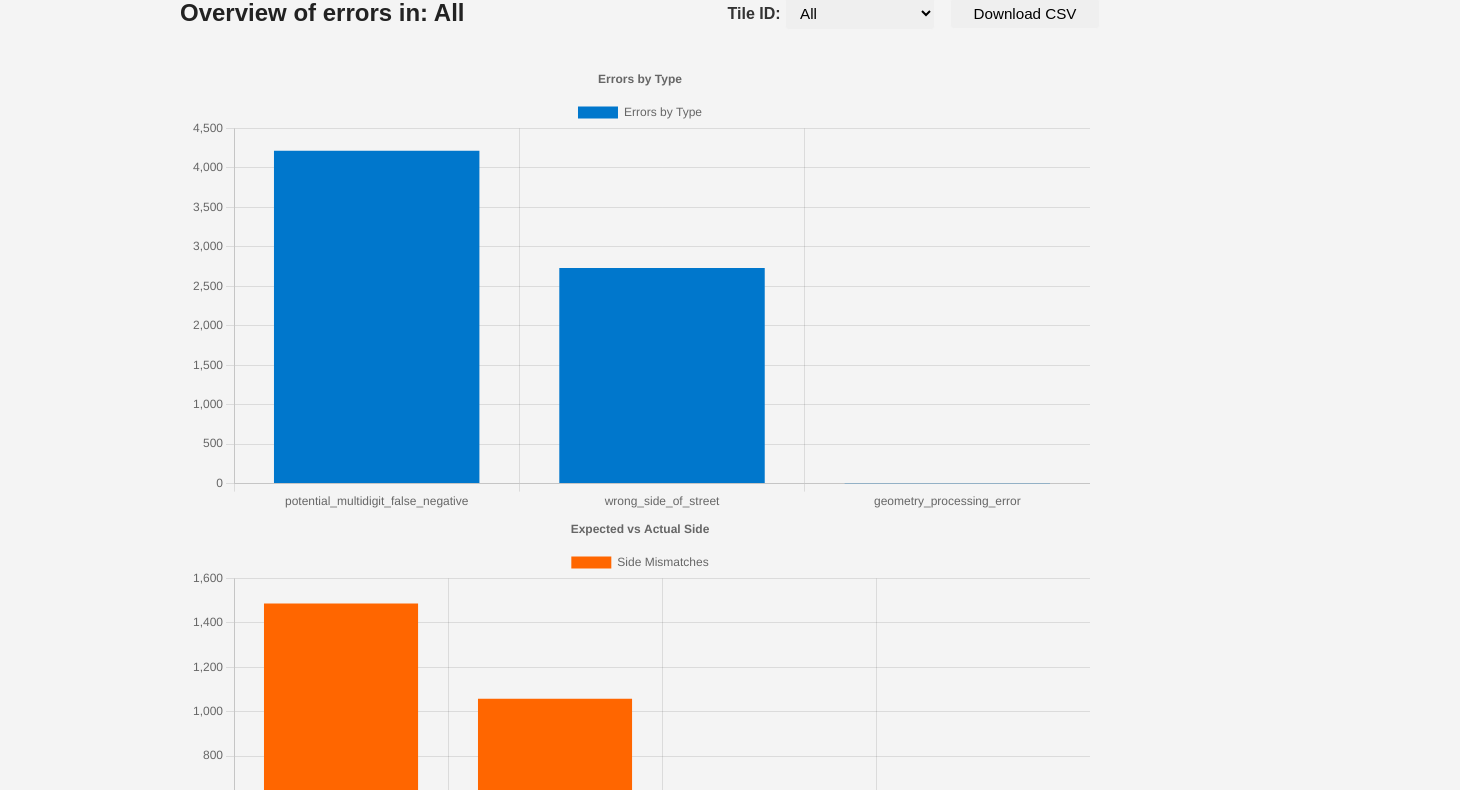
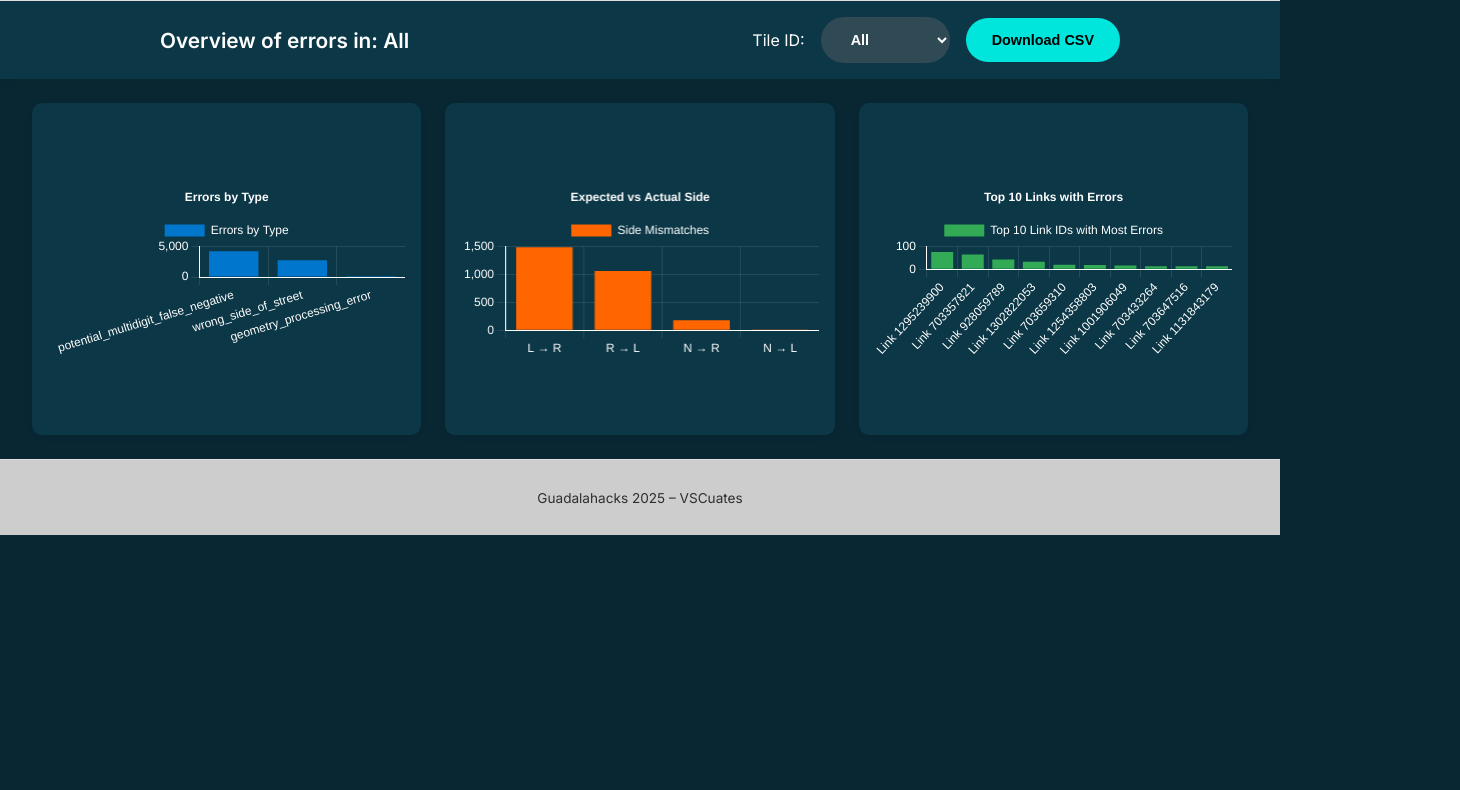
Before and after one commit to Alfredcrmn/guadalahacks2025, a plain HTML site: page dashboard/index.html in a window 1280 px wide. Shown: the part 132-922 px from the top of the page, 1460 px wide, since content can reach past the window. After the commit the page ends 800 px from the top, so only its background shows below. Drawn offline with nearby package versions, Linux system fonts and the light colour scheme; files whose address does not match are found by name.

Commit message:
CSS
Updated CSS to imitate the HERE brand recognition pattern better

```diff
--- a/dashboard/index.html
+++ b/dashboard/index.html
@@ -2,48 +2,49 @@
 <html lang="en">
   <head>
     <meta charset="UTF-8" />
-  <meta name="viewport" content="width=device-width, initial-scale=1.0"/>
-  <title>Errors Report Dashboard</title>
-  <link rel="stylesheet" href="styles.css">
+    <meta name="viewport" content="width=device-width, initial-scale=1.0" />
+    <title>VSCuates Geo QA Dashboard</title>
+    <link rel="stylesheet" href="styles.css" />
+    <link rel="preconnect" href="https://fonts.googleapis.com" />
+    <link rel="preconnect" href="https://fonts.gstatic.com" crossorigin />
+    <link
+      href="https://fonts.googleapis.com/css2?family=Inter:wght@400;600&display=swap"
+      rel="stylesheet"
+    />
   </head>
   <body>
-  <header>
+    <header id="TopBar">
       <h1>Errors Report Dashboard</h1>
+      <img src="VSC.jpg" alt="VSCuates Logo" id="logo1" />
     </header>
 
     <section id="filters" class="filters-bar">
       <div class="filters-left">
-        <h2>Overview of errors in:</h2>
+        <h2 id="overviewTitle">Overview of errors in: All</h2>
       </div>
-
       <div class="filters-right">
-        <label>
-        Tile ID:
+        <label for="tileFilter">Tile ID:</label>
         <select id="tileFilter">
           <option value="">All</option>
-            <!-- opciones dinámicas -->
         </select>
-        </label>
-
         <button id="downloadCsv">Download CSV</button>
       </div>
     </section>
 
-
-  <section id="charts">
-    <div id="chart-errors-type">
-      <canvas id="chartByType" width="400" height="200"></canvas>
+    <!-- Graph container as a single view -->
+    <main id="dashboard">
+      <div class="graph-grid">
+        <div class="graph-card">
+          <canvas id="chartByType"></canvas>
         </div>
-
-    <div id="chart-errors-direction">
-      <canvas id="chartBySide" width="400" height="200"></canvas>
+        <div class="graph-card">
+          <canvas id="chartBySide"></canvas>
         </div>
-
-    <div id="chart-errors-link">
-      <canvas id="chartByLink" width="400" height="200"></canvas>
+        <div class="graph-card">
+          <canvas id="chartByLink"></canvas>
         </div>
-  </section>
-
+      </div>
+    </main>
 
     <footer>
       <p>Guadalahacks 2025 – VSCuates</p>
--- a/dashboard/scripts.js
+++ b/dashboard/scripts.js
@@ -8,9 +8,9 @@ document.addEventListener("DOMContentLoaded", () => {
 
   // Cargar los tiles desde tiles.json
   fetch("tiles.json")
-    .then(response => response.json())
-    .then(tileIds => {
-      tileIds.forEach(tileId => {
+    .then((response) => response.json())
+    .then((tileIds) => {
+      tileIds.forEach((tileId) => {
         const option = document.createElement("option");
         option.value = tileId;
         option.textContent = tileId;
@@ -23,7 +23,7 @@ document.addEventListener("DOMContentLoaded", () => {
       // Cargar todos los errores al inicio
       loadAndDisplayAllErrors();
     })
-    .catch(error => {
+    .catch((error) => {
       console.error("Error loading tiles.json:", error);
     });
 
@@ -55,7 +55,7 @@ async function loadAndDisplayErrors(tileId) {
 async function loadErrorsForTile(tileId) {
   const sources = [
     `/outputs/validation_multidigit/errors_${tileId}.json`,
-    `/outputs/validation_side/errors_${tileId}.json`
+    `/outputs/validation_side/errors_${tileId}.json`,
   ];
 
   let allErrors = [];
@@ -82,8 +82,8 @@ async function loadAndDisplayAllErrors() {
   console.log("🔁 Cargando todos los errores...");
 
   const tileIds = await fetch("tiles.json")
-    .then(res => res.json())
-    .catch(err => {
+    .then((res) => res.json())
+    .catch((err) => {
       console.error("Error loading tiles.json:", err);
       return [];
     });
@@ -118,7 +118,7 @@ function renderChartByType(errors) {
   if (chartTypeInstance) chartTypeInstance.destroy();
 
   const counts = {};
-  errors.forEach(e => {
+  errors.forEach((e) => {
     const type = e.error_type;
     counts[type] = (counts[type] || 0) + 1;
   });
@@ -126,28 +126,46 @@ function renderChartByType(errors) {
   const labels = Object.keys(counts);
   const values = Object.values(counts);
 
-  chartTypeInstance = new Chart(document.getElementById('chartByType'), {
-    type: 'bar',
+  chartTypeInstance = new Chart(document.getElementById("chartByType"), {
+    type: "bar",
     data: {
       labels,
-      datasets: [{
-        label: 'Errors by Type',
+      datasets: [
+        {
+          label: "Errors by Type",
           data: values,
-        backgroundColor: '#0077cc'
-      }]
+          backgroundColor: "#0077cc",
+        },
+      ],
     },
     options: {
       plugins: {
         title: {
           display: true,
-          text: 'Errors by Type'
-        }
+          text: "Errors by Type",
+          color: "white",
+        },
+        legend: {
+          labels: {
+            color: "white", // Add this line
+          },
+        },
       },
       responsive: true,
   scales: {
-        y: { beginAtZero: true }
+    y: {
+      beginAtZero: true,
+      ticks: { color: 'white' }, // Add this line
+      grid: { color: 'rgba(255, 255, 255, 0.1)' },
+      border: { color: 'white' }
+    },
+    x: { // Add this block
+      ticks: { color: 'white' },
+      grid: { color: 'rgba(255, 255, 255, 0.1)' },
+      border: { color: 'white' }
     }
-    }
+  },
+    },
   });
 }
 
@@ -156,7 +174,7 @@ function renderChartBySideMismatch(errors) {
   if (chartSideInstance) chartSideInstance.destroy();
 
   const mismatchCounts = {};
-  errors.forEach(e => {
+  errors.forEach((e) => {
     if (!e.expected_side || !e.actual_side) return;
     const combo = `${e.expected_side} → ${e.actual_side}`;
     mismatchCounts[combo] = (mismatchCounts[combo] || 0) + 1;
@@ -165,28 +183,46 @@ function renderChartBySideMismatch(errors) {
   const labels = Object.keys(mismatchCounts);
   const values = Object.values(mismatchCounts);
 
-  chartSideInstance = new Chart(document.getElementById('chartBySide'), {
-    type: 'bar',
+  chartSideInstance = new Chart(document.getElementById("chartBySide"), {
+    type: "bar",
     data: {
       labels,
-      datasets: [{
-        label: 'Side Mismatches',
+      datasets: [
+        {
+          label: "Side Mismatches",
           data: values,
-        backgroundColor: '#ff6600'
-      }]
+          backgroundColor: "#ff6600",
+        },
+      ],
     },
     options: {
       plugins: {
         title: {
           display: true,
-          text: 'Expected vs Actual Side'
-        }
+          text: "Expected vs Actual Side",
+          color: "white",
+        },
+        legend: {
+          labels: {
+            color: "white", // Add this line
+          },
+        },
       },
       responsive: true,
   scales: {
-        y: { beginAtZero: true }
+    y: {
+      beginAtZero: true,
+      ticks: { color: 'white' }, // Add this line
+      grid: { color: 'rgba(255, 255, 255, 0.1)' },
+      border: { color: 'white' }
+    },
+    x: { // Add this block
+      ticks: { color: 'white' },
+      grid: { color: 'rgba(255, 255, 255, 0.1)' },
+      border: { color: 'white' }
     }
-    }
+  },
+    },
   });
 }
 
@@ -195,7 +231,7 @@ function renderChartByLink(errors) {
   if (chartLinkInstance) chartLinkInstance.destroy();
 
   const linkCounts = {};
-  errors.forEach(e => {
+  errors.forEach((e) => {
     const link = e.link_id;
     linkCounts[link] = (linkCounts[link] || 0) + 1;
   });
@@ -207,27 +243,45 @@ function renderChartByLink(errors) {
   const labels = sorted.map(([link]) => `Link ${link}`);
   const values = sorted.map(([, count]) => count);
 
-  chartLinkInstance = new Chart(document.getElementById('chartByLink'), {
-    type: 'bar',
+  chartLinkInstance = new Chart(document.getElementById("chartByLink"), {
+    type: "bar",
     data: {
       labels,
-      datasets: [{
-        label: 'Top 10 Link IDs with Most Errors',
+      datasets: [
+        {
+          label: "Top 10 Link IDs with Most Errors",
           data: values,
-        backgroundColor: '#33aa55'
-      }]
+          backgroundColor: "#33aa55",
+        },
+      ],
     },
     options: {
       plugins: {
         title: {
           display: true,
-          text: 'Top 10 Links with Errors'
-        }
+          text: "Top 10 Links with Errors",
+          color: "white",
+        },
+        legend: {
+          labels: {
+            color: "white", // Add this line
+          },
+        },
       },
       responsive: true,
   scales: {
-        y: { beginAtZero: true }
+    y: {
+      beginAtZero: true,
+      ticks: { color: 'white' }, // Add this line
+      grid: { color: 'rgba(255, 255, 255, 0.1)' },
+      border: { color: 'white' }
+    },
+    x: { // Add this block
+      ticks: { color: 'white' },
+      grid: { color: 'rgba(255, 255, 255, 0.1)' },
+      border: { color: 'white' }
     }
-    }
+  },
+    },
   });
 }
--- a/dashboard/styles.css
+++ b/dashboard/styles.css
@@ -1,130 +1,150 @@
-/* http://meyerweb.com/eric/tools/css/reset/ v2.0 | 20110126 */
-@import url('https://fonts.googleapis.com/css2?family=Inter&display=swap');
-
-html, body, div, span, applet, object, iframe,
-h1, h2, h3, h4, h5, h6, p, blockquote, pre,
-a, abbr, acronym, address, big, cite, code,
-del, dfn, em, img, ins, kbd, q, s, samp,
-small, strike, strong, sub, sup, tt, var,
-b, u, i, center,
-dl, dt, dd, ol, ul, li,
-fieldset, form, label, legend,
-table, caption, tbody, tfoot, thead, tr, th, td,
-article, aside, canvas, details, embed,
-figure, figcaption, footer, header, hgroup,
-menu, nav, output, ruby, section, summary,
-time, mark, audio, video {
-  margin: 0;
-  padding: 0;
-  border: 0;
-  font-size: 100%;
-  font: inherit;
-  vertical-align: baseline;
-}
-/* HTML5 display-role reset for older browsers */
-article, aside, details, figcaption, figure,
-footer, header, hgroup, menu, nav, section {
-  display: block;
-}
-body {
-  line-height: 1;
-  padding: 180px;
-  padding-top: 60px;
-}
-ol, ul {
-  list-style: none;
-}
-blockquote, q {
-  quotes: none;
-}
-blockquote::before, blockquote::after,
-q::before, q::after {
-  content: '';
-  content: none;
-}
-table {
-  border-collapse: collapse;
-  border-spacing: 0;
-}
-
-* {
-  margin: 0;
-  padding: 0;
-  box-sizing: border-box;
+:root {
+  --primary: #00e6dc;
+  --background: #f5f7fa;
+  --text-color: #111;
+  --card-radius: 10px;
+  --text-color: #0C3747;
+  --card-shadow: 0 2px 8px rgba(0, 0, 0, 0.04);
+  --font: 'Inter', sans-serif;
 }
 
 body {
-  font-family: Arial, sans-serif;
-  line-height: 1.6;
-  background-color: #f4f4f4;
-  color: #333;
+  font-family: var(--font);
+  background-color: #092732;
+  color: var(--text-color);
+  margin: 0;
+  padding: 0;
 }
 
 /* Header */
-header {
-  width: 100vw;
+#TopBar {
+  display: flex;
+  align-items: center;
+  padding: 1rem 10rem;
+  background: #fff;
+  border-bottom: 1px solid #e0e0e0;
 }
 
-header h1 {
-  font-size: 1.8rem;
+#TopBar img#logo1 {
+  height: 100px;
+  margin-right: 1rem;
+  margin-left: auto;
 }
 
-/* Filters */
-/* Filters bar styled like dashboard toolbar */
+#TopBar h1 {
+  font-size: 2rem;
+  font-weight:999;
+}
+
+/* Filter Bar */
 .filters-bar {
   display: flex;
   justify-content: space-between;
   align-items: center;
-  margin: 20px 0;
-  flex-wrap: wrap;
+  padding: 1rem 10rem;
+  background: var(--text-color);
+  box-shadow: var(--card-shadow);
+  color: white;
+  margin: 0 auto;
+}
+
+#tileFilter{
+  background: #2f4a55;
+  border: none;
+  color: white;
+}
+
+#tileFilter:hover{
+  background: #70aec7;
+}
+
+#overviewTitle {
+  font-size: 1.3rem;
+  font-weight: bold;
+  color: white;
+  margin: 0;
 }
 
 .filters-left h2 {
-  font-size: 1.5rem;
-  font-weight: bold;
-  color: #222;
+  font-size: 1.1rem;
+  margin: 0;
 }
 
 .filters-right {
   display: flex;
   align-items: center;
-  gap: 10px;
+  gap: 1rem;
 }
-
-.filters-right label {
-  font-weight: bold;
-  margin-right: 5px;
-}
-
 
 .filters-right select,
 .filters-right button {
-  padding: 6px 10px;
-  font-size: 0.95rem;
-  border: 1px solid #f4f4f4;
-  border-radius: 4px;
-  width: 150px;
+  padding: 14px 26px;
+  font-size: 0.9rem;
+  border: 1px solid #ccc;
+  border-radius: 50px;
+  font-weight: 590;
+  transition: all 0.3s ease;
 }
 
-/*Charts*/
-
-#charts {
-  margin: 20px 0;
-  padding: 10px;
-  background-color: f4f4f4;
-
+.filters-right select:hover,
+.filters-right button:hover {
+  background-color: #f5f5f5;
+  border-color: #aaa;
+  transform: translateY(-2px);
+  box-shadow: 0 4px 8px rgba(0, 0, 0, 0.1);
 }
 
-canvas {
-  max-width: 100%;
+#downloadCsv {
+  background-color: var(--primary);
+  transition: all 0.3s ease;
+  border: none;
 }
 
+#downloadCsv:hover {
+  background-color: var(--primary-dark, #4affed);
+  transform: translateY(-2px);
+}
+
+/* Dashboard layout */
+#dashboard {
+  padding: 1.5rem 2rem;
+  max-width: 1400px;
+  margin: auto;
+}
+
+.graph-grid {
+  display: grid;
+  grid-template-columns: repeat(auto-fit, minmax(360px, 1fr));
+  gap: 1.5rem;
+}
+
+#canvas{
+  color:white;
+}
+
+.graph-card {
+  background: #0c3747;
+  color:white;
+  padding: 1rem;
+  border-radius: var(--card-radius);
+  box-shadow: var(--card-shadow);
+  height: 300px;
+  display: flex;
+  align-items: center;
+  justify-content: center;
+}
+
+.graph-card canvas {
+  max-width: 100%;
+  max-height: 100%;
+}
 
 /* Footer */
 footer {
   text-align: center;
-  font-size: 0.9rem;
-  color: #777;
-  padding-top: 10px;
-  border-top: 1px solid #ddd;
+  padding: 1rem;
+  font-size: 0.85rem;
+  color: #2e2e2e;
+  background: #cdcdcd;
+  border-top: 1px solid #e0e0e0;
 }
```
Also changed, not shown: dashboard/HERE_logo.svg.png (added), dashboard/VSC.jpg (added). Lines whose indentation alone changed are shown as unchanged.
